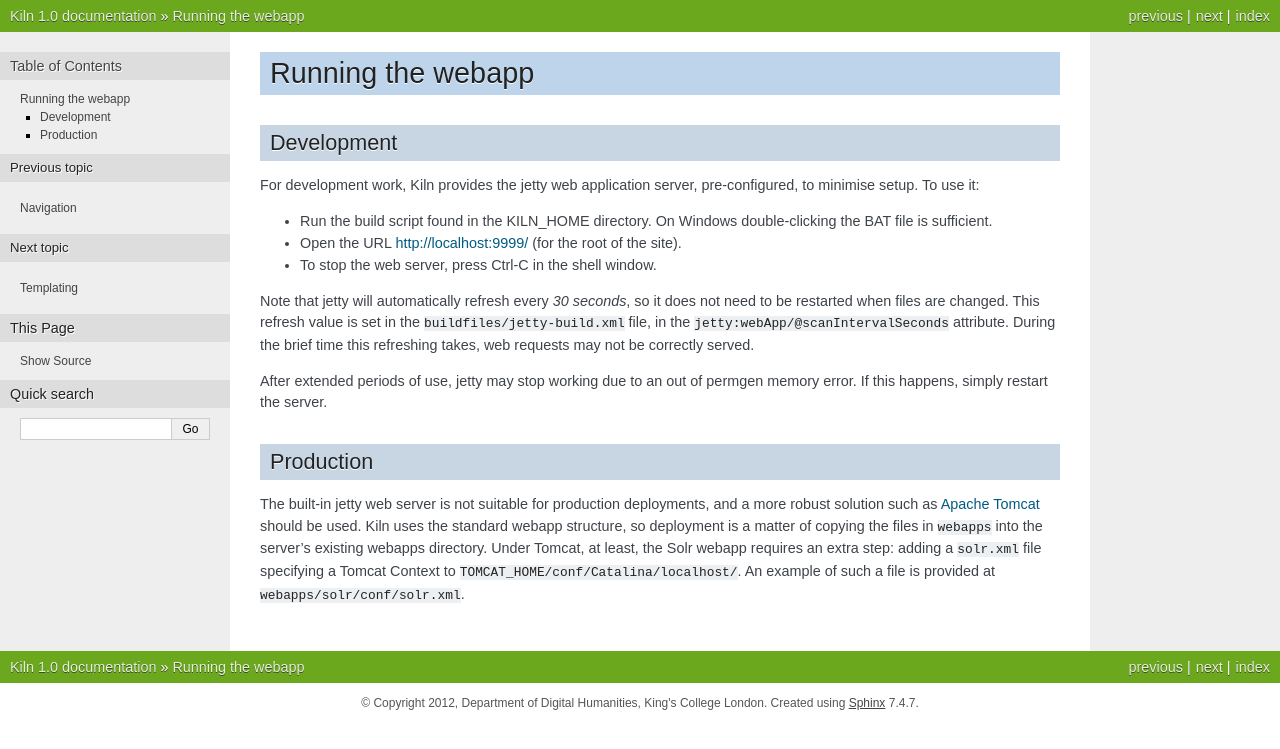
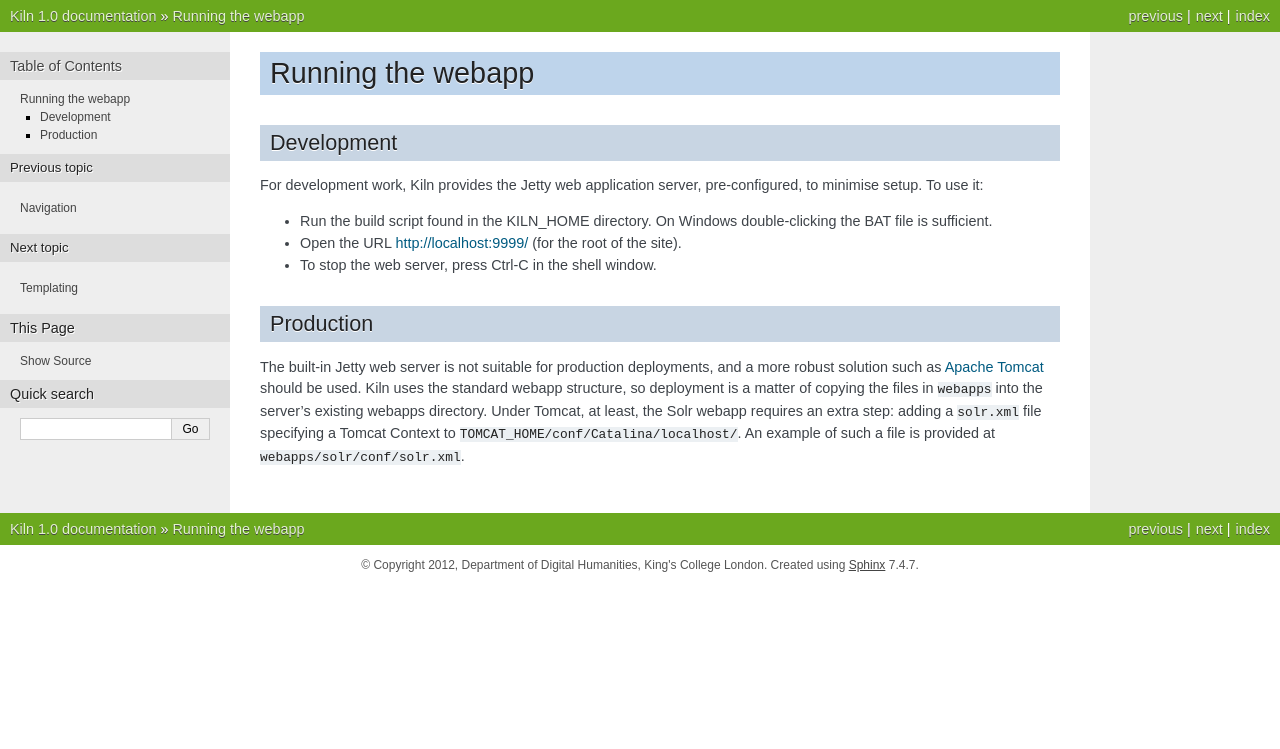
Before and after one commit to kcl-ddh/kiln, a Sphinx documentation site: the page built from docs/source/running.rst, in a window 1280 px wide. Shown: the top 749 px of the page. Built offline with Sphinx 7.4.7, drawn with Linux system fonts in a browser that asks for light colours.

Commit message:
Updated URL for Jetty, and removed some out of date material about it.

```diff
--- a/docs/source/components.rst
+++ b/docs/source/components.rst
@@ -112,7 +112,7 @@
 .. _Apache Solr: http://lucene.apache.org/solr/
 .. _Sesame 2: http://www.openrdf.org/
 .. _Apache Ant: http://ant.apache.org/
-.. _Jetty: http://www.mortbay.org/
+.. _Jetty: http://www.eclipse.org/jetty/
 .. _Django’s template block system:
     http://docs.djangoproject.com/en/dev/topics/templates/#template-inheritance
 .. _SPIL:
--- a/docs/source/license.rst
+++ b/docs/source/license.rst
@@ -35,5 +35,5 @@
 .. _Apache Ant: http://ant.apache.org/
 .. _Sesame 2: http://www.openrdf.org/
 .. _BSD License: http://opensource.org/licenses/BSD-3-Clause
-.. _Jetty: http://www.mortbay.org/
+.. _Jetty: http://www.eclipse.org/jetty/
 .. _Eclipse Public License: http://www.eclipse.org/legal/epl-v10.html
--- a/docs/source/running.rst
+++ b/docs/source/running.rst
@@ -6,7 +6,7 @@
 Development
 -----------
 
-For development work, Kiln provides the jetty web application server,
+For development work, Kiln provides the Jetty web application server,
 pre-configured, to minimise setup. To use it:
 
 * Run the build script found in the KILN_HOME directory. On Windows
@@ -14,19 +14,11 @@
 * Open the URL http://localhost:9999/ (for the root of the site).
 * To stop the web server, press Ctrl-C in the shell window.
 
-Note that jetty will automatically refresh every *30 seconds*, so it
-does not need to be restarted when files are changed. This refresh
-value is set in the ``buildfiles/jetty-build.xml`` file, in the
-``jetty:webApp/@scanIntervalSeconds`` attribute. During the brief time
-this refreshing takes, web requests may not be correctly served.
-
-After extended periods of use, jetty may stop working due to an out of
-permgen memory error. If this happens, simply restart the server.
 
 Production
 ----------
 
-The built-in jetty web server is not suitable for production
+The built-in Jetty web server is not suitable for production
 deployments, and a more robust solution such as `Apache Tomcat`_
 should be used. Kiln uses the standard webapp structure, so deployment
 is a matter of copying the files in ``webapps`` into the server's
@@ -35,5 +27,5 @@
 Context to ``TOMCAT_HOME/conf/Catalina/localhost/``. An example of
 such a file is provided at ``webapps/solr/conf/solr.xml``.
 
-.. _Jetty: http://www.mortbay.org/
+.. _Jetty: http://www.eclipse.org/jetty/
 .. _Apache Tomcat: http://tomcat.apache.org/
```
